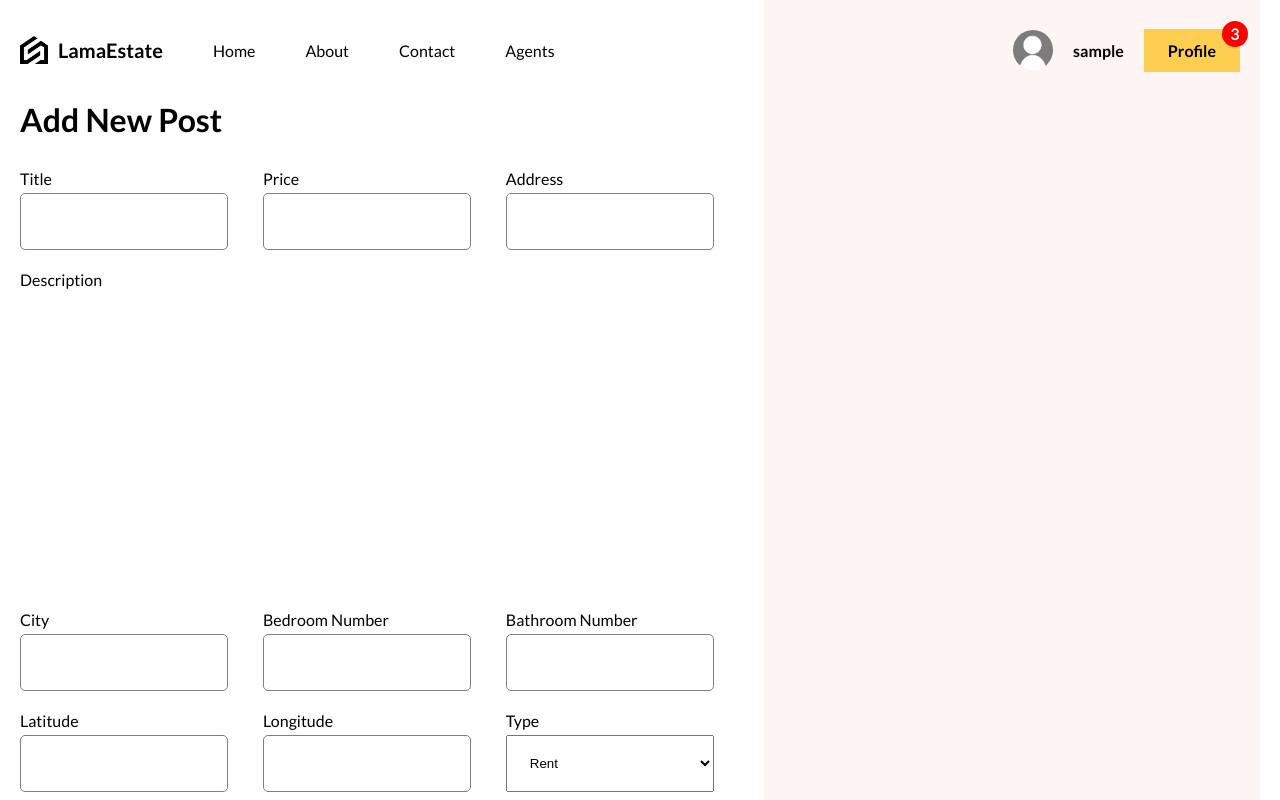
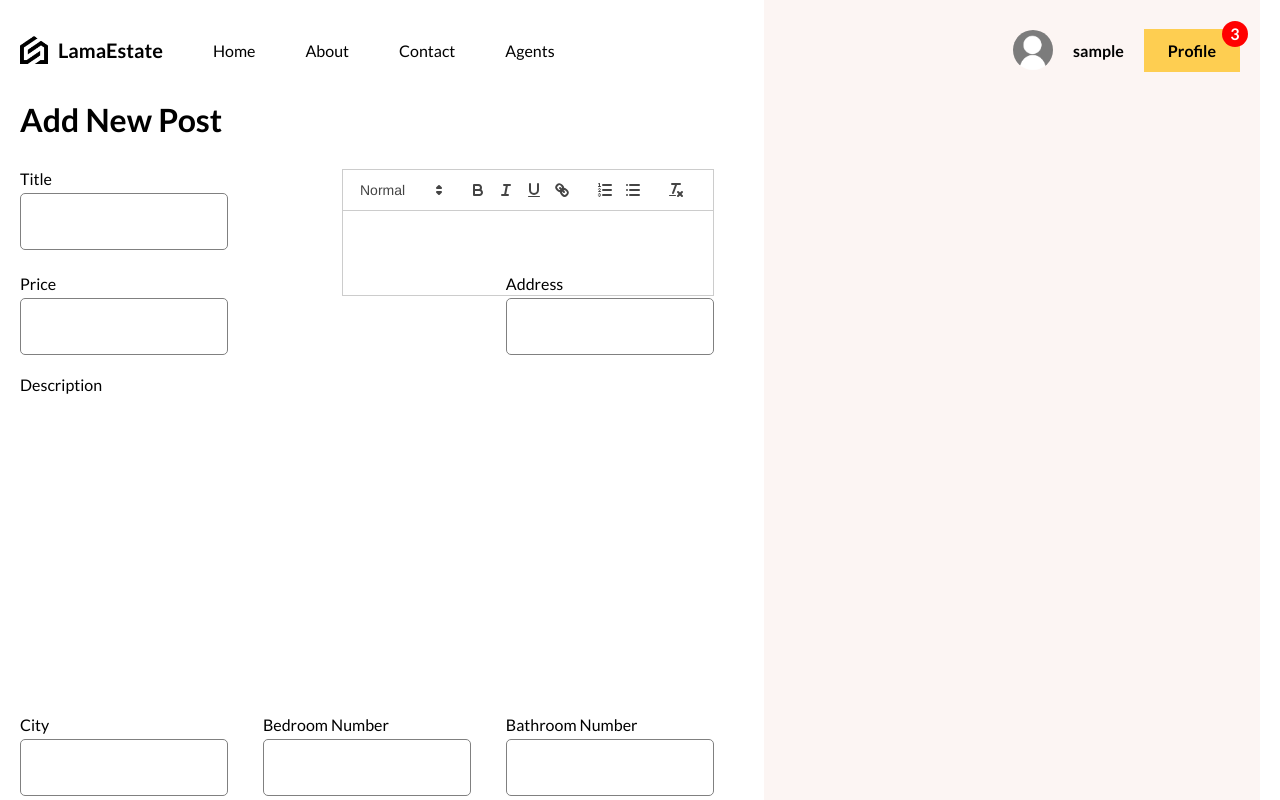
Before and after one commit to noobapoo99/property, a React (Vite) app in the folder client/: page /add in a window 1280 px wide. Shown: the top 800 px of the page. Built offline with nearby package versions, Linux system fonts and the light colour scheme; sample sign-in values are in the browser's storage.

Commit message:
react-quill

```diff
--- a/client/package.json
+++ b/client/package.json
@@ -15,6 +15,7 @@
     "react": "^18.2.0",
     "react-dom": "^18.2.0",
     "react-leaflet": "^4.2.1",
+    "react-quill": "^2.0.0",
     "react-router-dom": "^6.22.2",
     "sass": "^1.71.1"
   },
--- a/client/src/routes/newPostPage/newPostPage.jsx
+++ b/client/src/routes/newPostPage/newPostPage.jsx
@@ -1,6 +1,10 @@
+import { useState } from "react";
 import "./newPostPage.scss";
+import ReactQuill from "react-quill";
+import "react-quill/dist/quill.snow.css";
+function NewPostPage() {
+  const [value, setValue] = useState("");
 
-function NewPostPage() {
   return (
     <div className="newPostPage">
       <div className="formContainer">
@@ -11,6 +15,7 @@
               <label htmlFor="title">Title</label>
               <input id="title" name="title" type="text" />
             </div>
+            <ReactQuill theme="snow" onChange={setValue} />
             <div className="item">
               <label htmlFor="price">Price</label>
               <input id="price" name="price" type="number" />
```
Also changed, not shown: 1 other file (tests, documents, lock files or other folders).
